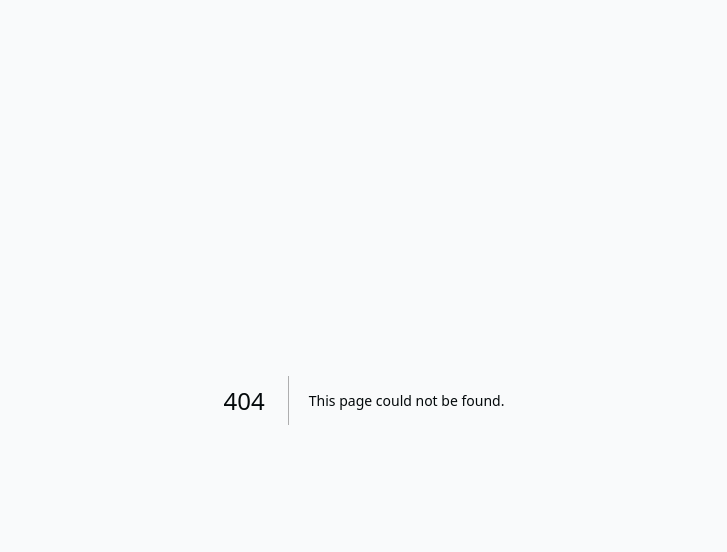
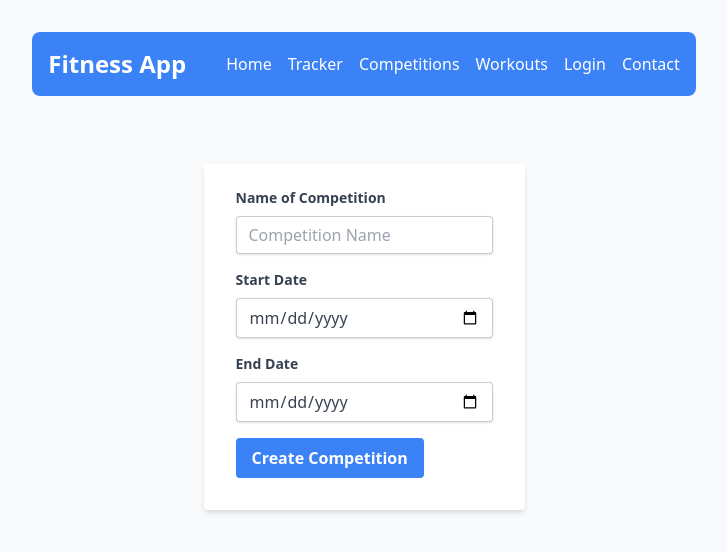
Before and after one commit to chelsey-g/fitness-app, a Next.js app in the folder fitness-app/: page /competitions/create in a window 1280 px wide. Before the commit this address had no page. Shown: the top 552 px of the page, without its empty margins (276-1003 px from the left). Built offline with nearby package versions, Linux system fonts and the light colour scheme; no server answers.

Commit message:
WIP, added competition pages

```diff
--- /dev/null
+++ b/fitness-app/app/competitions/create/page.tsx
@@ -0,0 +1,5 @@
+import CompetitionForm from "@/components/CompetitonForm"
+
+export default function CreateCompetitionPage() {
+  return <CompetitionForm />
+}
--- /dev/null
+++ b/fitness-app/app/competitions/page.tsx
@@ -0,0 +1,37 @@
+import { IoIosAdd } from "react-icons/io"
+import Navigation from "@/components/Navigation"
+import { createClient } from "@/utils/supabase/client"
+
+export default async function CompetitionsPage() {
+  const supabase = createClient()
+
+  let { data: competitions, error } = await supabase
+    .from("competitions")
+    .select(`name`)
+
+  return (
+    <div>
+      <Navigation />
+      <h1 className="p-4 text-2xl font-semibold text-white">
+        Current Competitions
+      </h1>
+      <div className="p-4">
+        <button className="bg-red-500 hover:bg-red-700 text-white font-bold py-2 px-4 rounded flex items-center">
+          <IoIosAdd className="mr-2" />
+          Create
+        </button>
+        <div className="flex flex-wrap -mx-2">
+          {competitions?.map((result, index) => (
+            <div key={index} className="w-full sm:w-1/2 md:w-1/3 lg:w-1/4 px-2">
+              <div className="bg-white shadow-md p-4 mb-4 rounded-lg mt-5">
+                <h2 className="text-2xl font-bold text-gray-800 cursor-pointer">
+                  {result.name}
+                </h2>
+              </div>
+            </div>
+          ))}
+        </div>
+      </div>
+    </div>
+  )
+}
--- a/fitness-app/app/workouts/list/[name]/page.tsx
+++ b/fitness-app/app/workouts/list/[name]/page.tsx
@@ -49,8 +49,8 @@ export default async function ListPage(props) {
                   {result.workouts.details.difficulty}
                 </p>
               </div>
+              <DeleteButton listData={listData} />
             </div>
-            <DeleteButton listData={listData} />
             {/* <BackButton /> */}
           </div>
         ))}
--- /dev/null
+++ b/fitness-app/components/CompetitonForm.tsx
@@ -0,0 +1,127 @@
+"use client"
+
+import React, { useState } from "react"
+
+import Navigation from "./Navigation"
+import { createClient } from "@/utils/supabase/client"
+import { useRouter } from "next/navigation"
+
+const CompetitionForm = () => {
+  const supabase = createClient()
+  const router = useRouter()
+  const [competitionData, setCompetitionData] = useState({
+    name: "",
+    // numberOfPeople: "",
+    date_started: "",
+    date_ending: "",
+  })
+
+  const handleChange = (e) => {
+    setCompetitionData({ ...competitionData, [e.target.name]: e.target.value })
+  }
+
+  const handleSubmit = async (e) => {
+    e.preventDefault()
+    console.log("Competition Data:", competitionData)
+
+    const { data, error } = await supabase
+      .from("competitions")
+      .insert([competitionData])
+
+    if (error) {
+      console.error("Error inserting data:", error)
+    } else {
+      console.log("Data inserted successfully:", data)
+    }
+    router.push("/competitions")
+  }
+
+  return (
+    <>
+      <Navigation />
+      <div className="p-4 mb-5 mt-8 rounded-lg">
+        <form
+          onSubmit={handleSubmit}
+          className="bg-white shadow-md rounded px-8 pt-6 pb-8 mb-4"
+        >
+          <div className="mb-4">
+            <label
+              className="block text-gray-700 text-sm font-bold mb-2"
+              htmlFor="name"
+            >
+              Name of Competition
+            </label>
+            <input
+              className="shadow appearance-none border rounded w-full py-2 px-3 text-gray-700 leading-tight focus:outline-none focus:shadow-outline"
+              id="name"
+              type="text"
+              placeholder="Competition Name"
+              name="name"
+              value={competitionData.name}
+              onChange={handleChange}
+            />
+          </div>
+          {/* <div className="mb-4">
+      <label
+        className="block text-gray-700 text-sm font-bold mb-2"
+        htmlFor="numberOfPeople"
+      >
+        Number of People
+      </label>
+      <input
+        className="shadow appearance-none border rounded w-full py-2 px-3 text-gray-700 leading-tight focus:outline-none focus:shadow-outline"
+        id="numberOfPeople"
+        type="number"
+        placeholder="Number of People"
+        name="numberOfPeople"
+        value={competitionData.numberOfPeople}
+        onChange={handleChange}
+      />
+    </div> */}
+          <div className="mb-4">
+            <label
+              className="block text-gray-700 text-sm font-bold mb-2"
+              htmlFor="date_started"
+            >
+              Start Date
+            </label>
+            <input
+              className="shadow appearance-none border rounded w-full py-2 px-3 text-gray-700 leading-tight focus:outline-none focus:shadow-outline"
+              id="date_started"
+              type="date"
+              name="date_started"
+              value={competitionData.date_started}
+              onChange={handleChange}
+            />
+          </div>
+          <div className="mb-4">
+            <label
+              className="block text-gray-700 text-sm font-bold mb-2"
+              htmlFor="date_ending"
+            >
+              End Date
+            </label>
+            <input
+              className="shadow appearance-none border rounded w-full py-2 px-3 text-gray-700 leading-tight focus:outline-none focus:shadow-outline"
+              id="date_ending"
+              type="date"
+              name="date_ending"
+              value={competitionData.date_ending}
+              onChange={handleChange}
+            />
+          </div>
+          <div className="flex items-center justify-between">
+            <button
+              className="bg-blue-500 hover:bg-blue-700 text-white font-bold py-2 px-4 rounded focus:outline-none focus:shadow-outline"
+              type="submit"
+            >
+              Create Competition
+            </button>
+          </div>
+        </form>
+      </div>
+    </>
+  )
+}
+
+export default CompetitionForm
--- a/fitness-app/components/DeleteButton.tsx
+++ b/fitness-app/components/DeleteButton.tsx
@@ -1,4 +1,6 @@
 "use client"
+
+import { IoMdTrash } from "react-icons/io"
 import { createClient } from "@/utils/supabase/client"
 
 export default function DeleteButton({ listData }) {
@@ -22,8 +24,9 @@ export default function DeleteButton({ listData }) {
   return (
     <button
       onClick={handleDelete}
-      className="bg-red-500 hover:bg-red-700 text-white font-bold py-2 px-4 rounded"
+      className="flex items-center justify-center bg-red-500 hover:bg-red-700 text-white font-bold py-2 px-4 rounded transition duration-300 ease-in-out"
     >
+      <IoMdTrash className="mr-2" />
       Delete
     </button>
   )
--- a/fitness-app/components/InfoDropdown.tsx
+++ b/fitness-app/components/InfoDropdown.tsx
@@ -2,64 +2,60 @@ import { IoIosInformationCircleOutline, IoMdTrash } from "react-icons/io"
 
 import { GrFormEdit } from "react-icons/gr"
 import { createClient } from "@/utils/supabase/client"
+import { useRouter } from "next/navigation"
 import { useState } from "react"
 
 export default function InfoDropdown({ listData }) {
   const supabase = createClient()
+  const router = useRouter()
   const [isInfoOpen, setIsInfoOpen] = useState(false)
+  const [selectedList, setSelectedList] = useState(null)
 
-  const handleInfoDropdown = () => {
+  const handleInfoDropdown = (listId) => {
     setIsInfoOpen(!isInfoOpen)
+    setSelectedList(listId)
   }
 
-  console.log(listData, "listDataaaaa")
-
   const handleDeleteWorkout = async (id) => {
-    const { error } = await supabase.from("lists").delete().eq("id", id)
+    const { error } = await supabase
+      .from("workouts_lists")
+      .delete()
+      .eq("list_id", selectedList)
 
     if (error) {
       console.log("Error deleting workout!", error)
     } else {
       console.log("Workout deleted!")
+      setIsInfoOpen(false)
+      router.refresh
     }
   }
 
-  const formatDate = (date) => {
-    const newDate = new Date(date)
-    return newDate.toLocaleDateString()
-  }
+  console.log(listData[0].id, "hello")
 
   return (
     <div className="relative inline-block text-left">
-      <button onClick={handleInfoDropdown} className="focus:outline-none">
-        <IoIosInformationCircleOutline className="ml-4" />
-      </button>
+      <div>
+        <button onClick={handleInfoDropdown} className="focus:outline-none">
+          <IoIosInformationCircleOutline className="ml-4" />
+        </button>
+      </div>
       {isInfoOpen && (
         <div className="absolute left-2 z-20 w-64 mt-2 origin-top-left bg-white divide-y divide-gray-100 rounded-md shadow-lg ring-1 ring-black ring-opacity-5 transition duration-300 ease-in-out">
           <div className="px-4 py-2">
             <div className="flex space-x-2 justify-center">
               <button
-                onClick={() => handleDeleteWorkout(listData[0].id)}
+                onClick={handleDeleteWorkout}
                 className="flex items-center justify-center bg-red-500 hover:bg-red-700 text-white font-bold py-2 px-4 rounded transition duration-300 ease-in-out"
               >
                 <IoMdTrash className="mr-2" />
                 Delete
               </button>
-              <button
-                // onClick={() => handleDeleteWorkout(listData.id)}
-                className="flex items-center justify-center bg-blue-500 hover:bg-blue-700 text-white font-bold py-2 px-4 rounded transition duration-300 ease-in-out"
-              >
+              <button className="flex items-center justify-center bg-blue-500 hover:bg-blue-700 text-white font-bold py-2 px-4 rounded transition duration-300 ease-in-out">
                 <GrFormEdit className="mr-2" />
                 Edit
               </button>
             </div>
-            {listData && listData.length > 0 && (
-              <div className="flex justify-center items-center mt-2">
-                <p className="text-sm text-gray-500">
-                  Created on: {formatDate(listData[0].created_at)}
-                </p>
-              </div>
-            )}
           </div>
         </div>
       )}
--- a/fitness-app/components/Navigation.tsx
+++ b/fitness-app/components/Navigation.tsx
@@ -2,7 +2,7 @@ import Link from "next/link"
 
 export default function Navigation() {
   return (
-    <nav className="bg-blue-500 p-4 mb-5 rounded-lg">
+    <nav className="bg-blue-500 p-4 mb-5 mt-8 rounded-lg">
       <div className="container mx-auto">
         <div className="flex justify-between items-center">
           <a href="#" className="text-white text-2xl font-semibold mr-10">
@@ -20,7 +20,10 @@ export default function Navigation() {
               </Link>
             </li>
             <li>
-              <a href="#" className="text-white hover:text-gray-300">
+              <a
+                href="/competitions"
+                className="text-white hover:text-gray-300"
+              >
                 Competitions
               </a>
             </li>
```
Also changed, not shown: fitness-app/app/workouts/edit/page.tsx (added).
